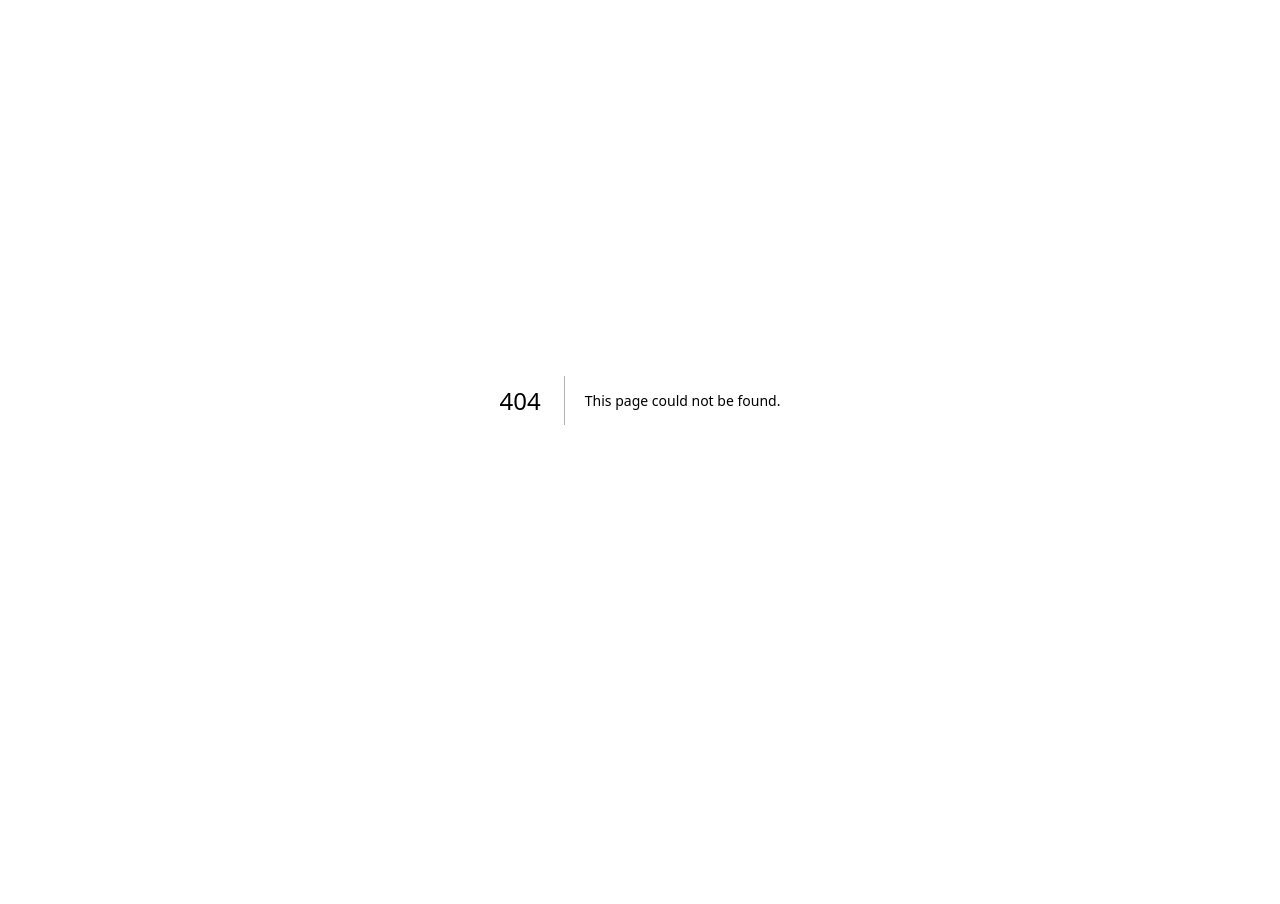
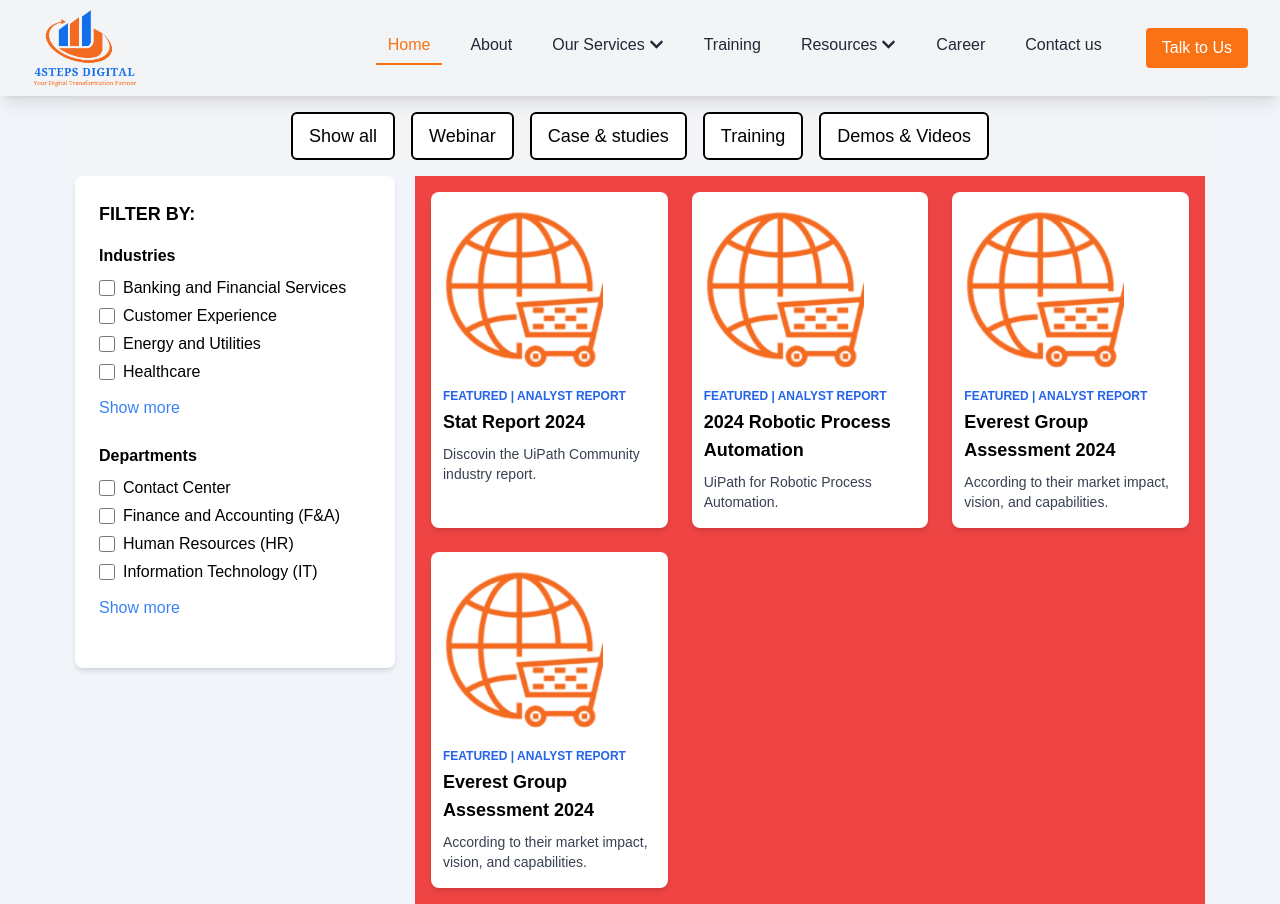
Before and after one commit to vivek-chauhan973/FourSteps, a Next.js app: page /resource in a window 1280 px wide. Before the commit this address had no page. Before the commit the page ends 800 px from the top, so only its background shows below. Built offline with nearby package versions, Linux system fonts and the light colour scheme.

Commit message:
make some pages and other thing for the like website and webinar and so on

```diff
--- a/src/Component/Header/DesktopRsource.jsx
+++ b/src/Component/Header/DesktopRsource.jsx
@@ -21,7 +21,7 @@
       onMouseLeave={handleMouseLeave}
     >
       <button className="focus:outline-none hover:text-orange-500 flex items-center relative">
-        Resources
+        <Link href="/resource">Resources</Link>
         {resourceopen ? (
           <FaChevronUp
             className="ml-1 transition-transform duration-300"
--- /dev/null
+++ b/src/pages/resource/[pages].jsx
@@ -0,0 +1,13 @@
+import Nav from '@/Component/Header/Nav'
+import React from 'react'
+
+const Routes = () => {
+  return (
+    <div>
+    <Nav/>
+      routes here
+    </div>
+  )
+}
+
+export default Routes
--- /dev/null
+++ b/src/pages/resource/index.jsx
@@ -0,0 +1,185 @@
+import Faq from "@/Component/FAQ/Faq";
+import Nav from "@/Component/Header/Nav";
+import Link from "next/link";
+
+export default function Resource() {
+  const cardData = [
+    {
+      title: "Stat Report 2024",
+      description: "Discovin the UiPath Community industry report.",
+      type: "FEATURED | ANALYST REPORT",
+      image: "/image/1.png", // Add the image URL
+    },
+    {
+      title: "2024 Robotic Process Automation",
+      description: "UiPath for Robotic Process Automation.",
+      type: "FEATURED | ANALYST REPORT",
+      image: "/image/1.png", // Add the image URL
+    },
+    {
+      title: "Everest Group Assessment 2024",
+      description:
+        "According to their market impact, vision, and capabilities.",
+      type: "FEATURED | ANALYST REPORT",
+      image: "/image/1.png", // Add the image URL
+    },
+    {
+      title: "Everest Group Assessment 2024",
+      description:
+        "According to their market impact, vision, and capabilities.",
+      type: "FEATURED | ANALYST REPORT",
+      image: "/image/1.png", // Add the image URL
+    },
+  ];
+
+  return (
+    <>
+      <div className="bg-slate-100 ">
+        <Nav />
+        <div className="container-wrapper">
+          <div className="flex items-center justify-center py-4  bg-gray-100">
+            <div className="flex flex-wrap gap-4 justify-center">
+              <Link href="/resource/all" className="btn_filter">
+                Show all
+              </Link>
+              <Link href="/resource/webinar" className="btn_filter">
+                Webinar
+              </Link>
+              <Link href="/resource/case-studies" className="btn_filter">
+                Case & studies
+              </Link>
+              <Link href="/resource/training" className="btn_filter">
+                Training
+              </Link>
+              <Link href="/resource/demo-videos" className="btn_filter">
+                Demos & Videos
+              </Link>
+            </div>
+          </div>
+        </div>
+        <div className=" container-wrapper  grid grid-cols-1 xl:grid-cols-[320px,2fr] gap-5 relative">
+          <div className="relative">
+            <div className="hidden xl:block">
+              <div className="bg-white rounded-lg shadow-md p-6">
+                <h2 className="text-lg font-semibold mb-4">FILTER BY:</h2>
+
+                <div className="mb-6">
+                  <h3 className="font-semibold text-md mb-2">Industries</h3>
+                  <label className="flex items-center mb-1">
+                    <input
+                      type="checkbox"
+                      className="form-checkbox h-4 w-4 text-blue-600"
+                    />
+                    <span className="ml-2">Banking and Financial Services</span>
+                  </label>
+                  <label className="flex items-center mb-1">
+                    <input
+                      type="checkbox"
+                      className="form-checkbox h-4 w-4 text-blue-600"
+                    />
+                    <span className="ml-2">Customer Experience</span>
+                  </label>
+                  <label className="flex items-center mb-1">
+                    <input
+                      type="checkbox"
+                      className="form-checkbox h-4 w-4 text-blue-600"
+                    />
+                    <span className="ml-2">Energy and Utilities</span>
+                  </label>
+                  <label className="flex items-center mb-1">
+                    <input
+                      type="checkbox"
+                      className="form-checkbox h-4 w-4 text-blue-600"
+                    />
+                    <span className="ml-2">Healthcare</span>
+                  </label>
+                  <button className="text-blue-500 mt-2">Show more</button>
+                </div>
+
+                <div className="mb-6">
+                  <h3 className="font-semibold text-md mb-2">Departments</h3>
+                  <label className="flex items-center mb-1">
+                    <input
+                      type="checkbox"
+                      className="form-checkbox h-4 w-4 text-blue-600"
+                    />
+                    <span className="ml-2">Contact Center</span>
+                  </label>
+                  <label className="flex items-center mb-1">
+                    <input
+                      type="checkbox"
+                      className="form-checkbox h-4 w-4 text-blue-600"
+                    />
+                    <span className="ml-2">Finance and Accounting (F&A)</span>
+                  </label>
+                  <label className="flex items-center mb-1">
+                    <input
+                      type="checkbox"
+                      className="form-checkbox h-4 w-4 text-blue-600"
+                    />
+                    <span className="ml-2">Human Resources (HR)</span>
+                  </label>
+                  <label className="flex items-center mb-1">
+                    <input
+                      type="checkbox"
+                      className="form-checkbox h-4 w-4 text-blue-600"
+                    />
+                    <span className="ml-2">Information Technology (IT)</span>
+                  </label>
+                  <button className="text-blue-500 mt-2">Show more</button>
+                </div>
+              </div>
+            </div>
+          </div>
+          <div>
+            <div>
+              {/* <SearchCarPagePackageList/> */}
+
+              <div className="grid grid-cols-1 bg-red-500 sm:grid-cols-2 md:grid-cols-3 gap-2 p-2 lg:grid-cols-3">
+                {cardData.map((item, index) => (
+                  <div
+                    key={index}
+                    className="bg-white rounded-lg shadow-md px-3 py-4 m-2   transition-transform transform hover:scale-105"
+                  >
+                    <div className="flex items-center">
+                      <img
+                        src={item.image}
+                        alt={item.type}
+                        className="w-40 h-40"
+                      />
+                    </div>
+                    <div className="font-semibold text-xs pt-5 pb-1 text-blue-600">
+                      {item.type}
+                    </div>
+                    <h3 className="text-md md:text-lg font-bold mb-2 break-words">
+                      {item.title}
+                    </h3>
+                    <p className="text-sm md:text-md text-gray-700">
+                      {item.description}
+                    </p>
+                  </div>
+                ))}
+              </div>
+            </div>
+          </div>
+        </div>
+        {/* <div className="border-t border">
+                    <div className="w-full md:w-3/4 m-auto px-2 pb-5">
+                        <div className="text-center mt-5 mb-10">
+                            <p className="md:text-[22px] text-[20px] font-semibold mb-2 capitalize">
+                                Frequently Asked Questions (FAQs) <span className='lowercase'>for</span>
+                            </p>
+                            <p className="text-para md:text-base">
+                                We help you prepare for your trip and ensure an effortless and enjoyable travel experience.
+                            </p>
+                        </div>
+                        <Faq/>
+                    </div>
+                </div> */}
+        {/* <div className="border-t border">
+                    <BottomLink/>
+                </div> */}
+      </div>
+    </>
+  );
+}
--- a/src/styles/globals.css
+++ b/src/styles/globals.css
@@ -659,6 +659,7 @@
   /* Color of the line */
   transition: width 220ms ease-in;
 }
+
 .footerHover a:hover::after {
   width: 100%;
   /* Full widthon hover */
@@ -673,16 +674,17 @@
   height: 20px;
   /* Adjust size as needed */
   border-radius: 50%;
-  border: 1px solid  #F36B21;
+  border: 1px solid #F36B21;
   /* Change color as needed */
   margin-right: 4px;
   /* Space between icon and text */
   border-radius: 100%;
   color: #F36B21;
 }
+
 /* here is backtotop animation */
 
-.backtotopanimate{
+.backtotopanimate {
   animation: zoomanimate 1s ease infinite;
 }
 
@@ -690,10 +692,16 @@
   0% {
     transform: scale(1);
   }
+
   50% {
     transform: scale(1.2);
   }
+
   100% {
     transform: scale(1);
   }
 }
+
+.btn_filter {
+  @apply bg-white border-2 border-black rounded-md py-2 px-4 text-lg cursor-pointer transition-transform transform hover:scale-105 hover:bg-gray-200;
+}
```
Also changed, not shown: src/Component/admin/Sidebar.jsx (+2 -23 lines).
